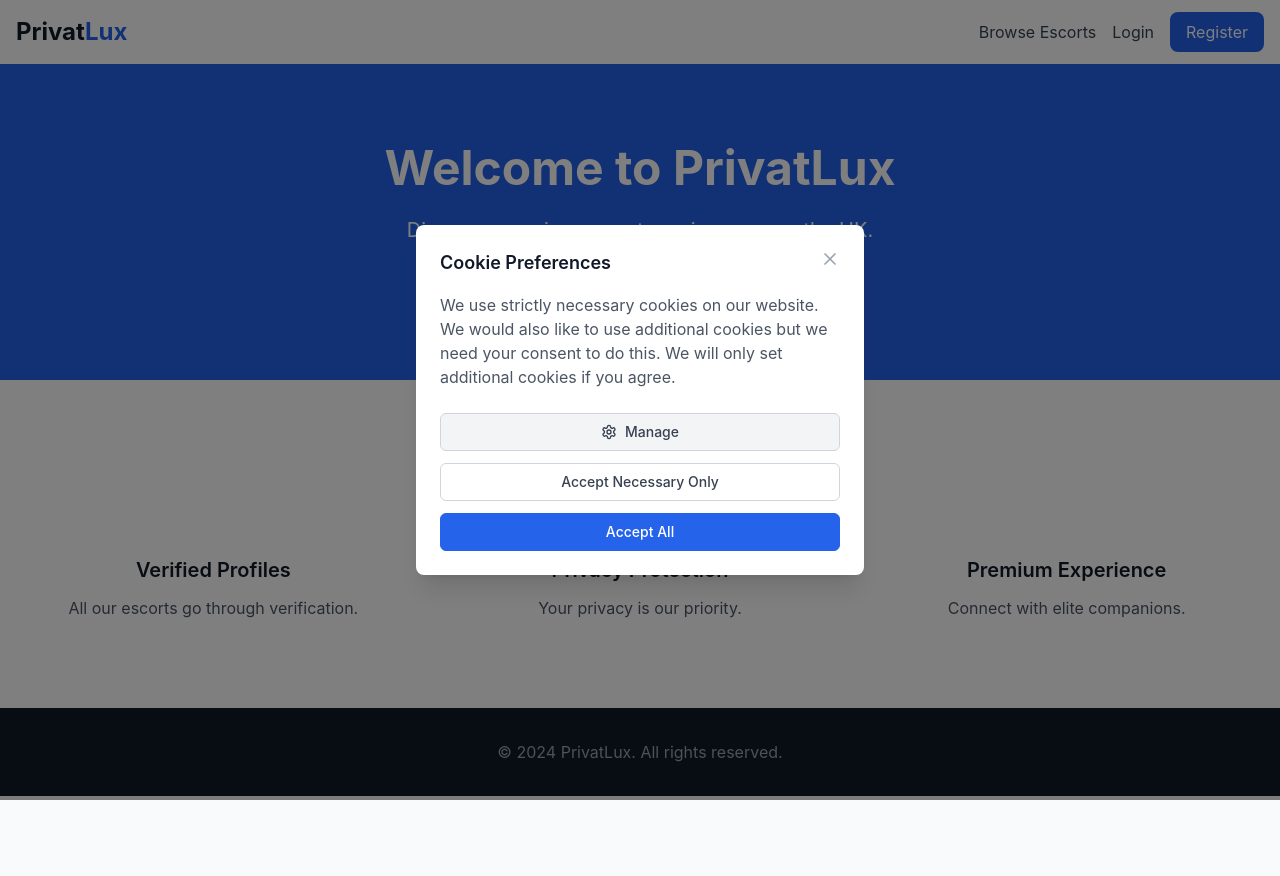
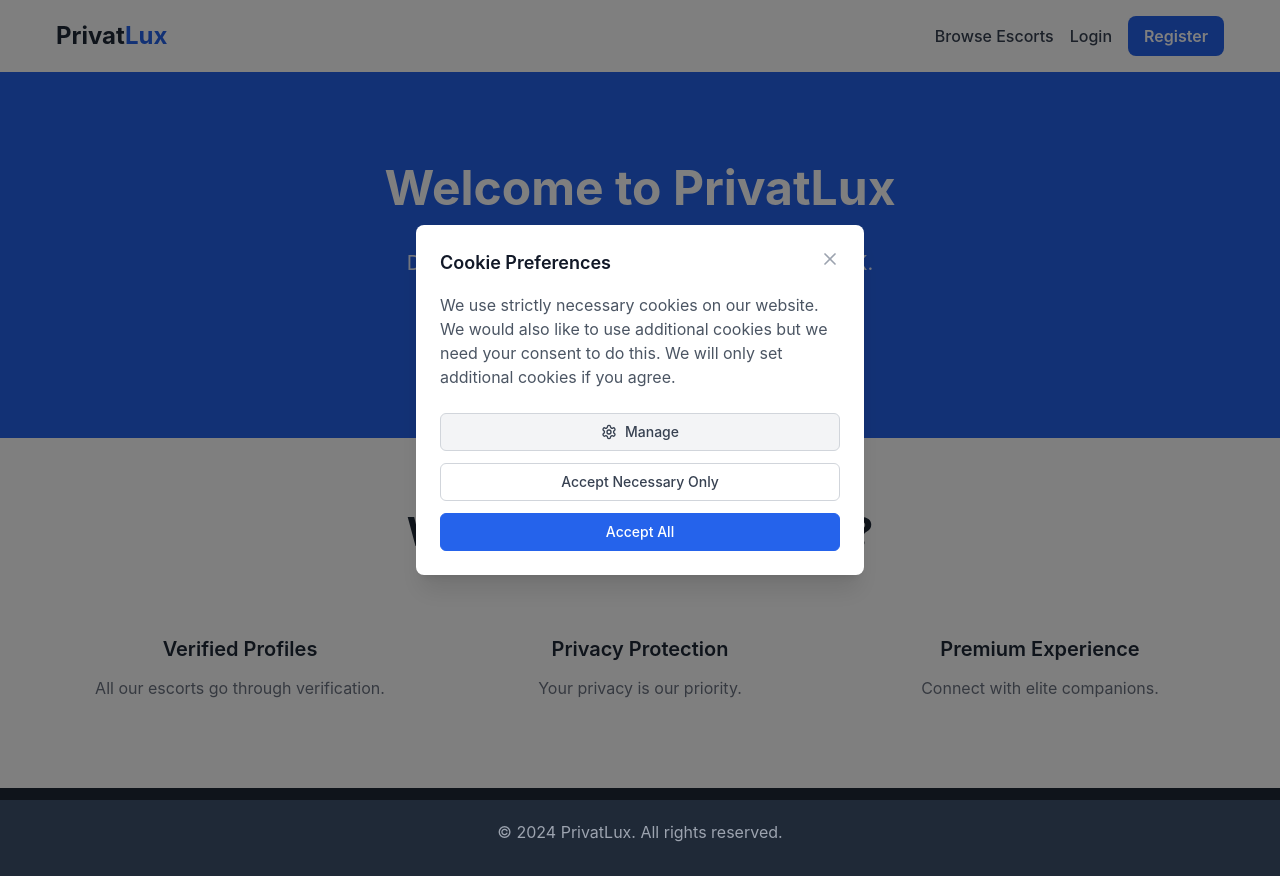
Before and after one commit to Btrgn/Privatlux, a Next.js app in the folder frontend/: page / in a window 1280 px wide. Before the commit the page ends 800 px from the top, so only its background shows below. Built offline with nearby package versions, Linux system fonts and the light colour scheme.

Commit message:
Complete restart - fresh homepage with inline styles and simplified Vercel config

```diff
--- a/frontend/pages/index.js
+++ b/frontend/pages/index.js
@@ -2,73 +2,71 @@ import Head from 'next/head';
 
 export default function Home() {
   return (
-    <div className="min-h-screen bg-gray-50">
+    <div style={{ minHeight: '100vh', backgroundColor: '#f3f4f6' }}>
       <Head>
         <title>PrivatLux - Premium Escort Directory UK</title>
         <meta name="description" content="Discover premium escort services in the UK." />
         <meta name="viewport" content="width=device-width, initial-scale=1" />
       </Head>
 
-      {/* Simple Navigation */}
-      <nav className="bg-white shadow-lg">
-        <div className="max-w-7xl mx-auto px-4">
-          <div className="flex justify-between items-center h-16">
-            <div className="flex items-center space-x-2">
-              <span className="text-2xl font-bold text-gray-900">
-                Privat<span className="text-blue-600">Lux</span>
-              </span>
-            </div>
-            <div className="hidden md:flex items-center space-x-4">
-              <a href="/search" className="text-gray-700 hover:text-blue-600">Browse Escorts</a>
-              <a href="/login" className="text-gray-700 hover:text-blue-600">Login</a>
-              <a href="/register" className="bg-blue-600 text-white px-4 py-2 rounded-lg hover:bg-blue-700">Register</a>
-            </div>
+      {/* Navigation */}
+      <nav style={{ backgroundColor: 'white', boxShadow: '0 4px 6px -1px rgba(0, 0, 0, 0.1)', padding: '1rem 0' }}>
+        <div style={{ maxWidth: '1200px', margin: '0 auto', padding: '0 1rem', display: 'flex', justifyContent: 'space-between', alignItems: 'center' }}>
+          <div style={{ display: 'flex', alignItems: 'center', gap: '0.5rem' }}>
+            <span style={{ fontSize: '1.5rem', fontWeight: 'bold', color: '#1f2937' }}>
+              Privat<span style={{ color: '#2563eb' }}>Lux</span>
+            </span>
+          </div>
+          <div style={{ display: 'flex', gap: '1rem', alignItems: 'center' }}>
+            <a href="/search" style={{ color: '#374151', textDecoration: 'none', fontWeight: '500' }}>Browse Escorts</a>
+            <a href="/login" style={{ color: '#374151', textDecoration: 'none', fontWeight: '500' }}>Login</a>
+            <a href="/register" style={{ backgroundColor: '#2563eb', color: 'white', padding: '0.5rem 1rem', borderRadius: '0.5rem', textDecoration: 'none', fontWeight: '600' }}>Register</a>
           </div>
         </div>
       </nav>
 
       {/* Hero Section */}
-      <section className="bg-blue-600 text-white py-20">
-        <div className="max-w-7xl mx-auto px-4 text-center">
-          <h1 className="text-5xl font-bold mb-6">
+      <section style={{ backgroundColor: '#2563eb', color: 'white', padding: '5rem 0', textAlign: 'center' }}>
+        <div style={{ maxWidth: '1200px', margin: '0 auto', padding: '0 1rem' }}>
+          <h1 style={{ fontSize: '3rem', fontWeight: 'bold', marginBottom: '1.5rem' }}>
             Welcome to PrivatLux
           </h1>
-          <p className="text-xl mb-8">
+          <p style={{ fontSize: '1.25rem', marginBottom: '2rem', opacity: '0.9' }}>
             Discover premium escort services across the UK.
           </p>
-          <a href="/search" className="bg-white text-blue-600 py-3 px-6 rounded-lg font-semibold hover:bg-gray-100">
+          <a href="/search" style={{ backgroundColor: 'white', color: '#2563eb', padding: '0.75rem 1.5rem', borderRadius: '0.5rem', textDecoration: 'none', fontWeight: '600', display: 'inline-block' }}>
             Search Escorts
           </a>
         </div>
       </section>
 
       {/* Features */}
-      <section className="py-16 bg-white">
-        <div className="max-w-7xl mx-auto px-4">
-          <div className="text-center mb-12">
-            <h2 className="text-4xl font-bold text-gray-900 mb-4">Why Choose PrivatLux?</h2>
+      <section style={{ padding: '4rem 0', backgroundColor: 'white' }}>
+        <div style={{ maxWidth: '1200px', margin: '0 auto', padding: '0 1rem' }}>
+          <div style={{ textAlign: 'center', marginBottom: '3rem' }}>
+            <h2 style={{ fontSize: '2.5rem', fontWeight: 'bold', color: '#1f2937', marginBottom: '1rem' }}>Why Choose PrivatLux?</h2>
           </div>
-          <div className="grid md:grid-cols-3 gap-8">
-            <div className="text-center p-6">
-              <h3 className="text-xl font-semibold mb-3">Verified Profiles</h3>
-              <p className="text-gray-600">All our escorts go through verification.</p>
+          <div style={{ display: 'grid', gridTemplateColumns: 'repeat(auto-fit, minmax(300px, 1fr))', gap: '2rem' }}>
+            <div style={{ textAlign: 'center', padding: '1.5rem' }}>
+              <h3 style={{ fontSize: '1.25rem', fontWeight: '600', marginBottom: '0.75rem', color: '#1f2937' }}>Verified Profiles</h3>
+              <p style={{ color: '#6b7280' }}>All our escorts go through verification.</p>
             </div>
-            <div className="text-center p-6">
-              <h3 className="text-xl font-semibold mb-3">Privacy Protection</h3>
-              <p className="text-gray-600">Your privacy is our priority.</p>
+            <div style={{ textAlign: 'center', padding: '1.5rem' }}>
+              <h3 style={{ fontSize: '1.25rem', fontWeight: '600', marginBottom: '0.75rem', color: '#1f2937' }}>Privacy Protection</h3>
+              <p style={{ color: '#6b7280' }}>Your privacy is our priority.</p>
             </div>
-            <div className="text-center p-6">
-              <h3 className="text-xl font-semibold mb-3">Premium Experience</h3>
-              <p className="text-gray-600">Connect with elite companions.</p>
+            <div style={{ textAlign: 'center', padding: '1.5rem' }}>
+              <h3 style={{ fontSize: '1.25rem', fontWeight: '600', marginBottom: '0.75rem', color: '#1f2937' }}>Premium Experience</h3>
+              <p style={{ color: '#6b7280' }}>Connect with elite companions.</p>
             </div>
           </div>
         </div>
       </section>
 
       {/* Footer */}
-      <footer className="bg-gray-900 text-white py-8">
-        <div className="max-w-7xl mx-auto px-4 text-center">
-          <p className="text-gray-400">&copy; 2024 PrivatLux. All rights reserved.</p>
+      <footer style={{ backgroundColor: '#1f2937', color: 'white', padding: '2rem 0', textAlign: 'center' }}>
+        <div style={{ maxWidth: '1200px', margin: '0 auto', padding: '0 1rem' }}>
+          <p style={{ color: '#9ca3af' }}>&copy; 2024 PrivatLux. All rights reserved.</p>
         </div>
       </footer>
     </div>
```
Also changed, not shown: frontend/vercel.json.
